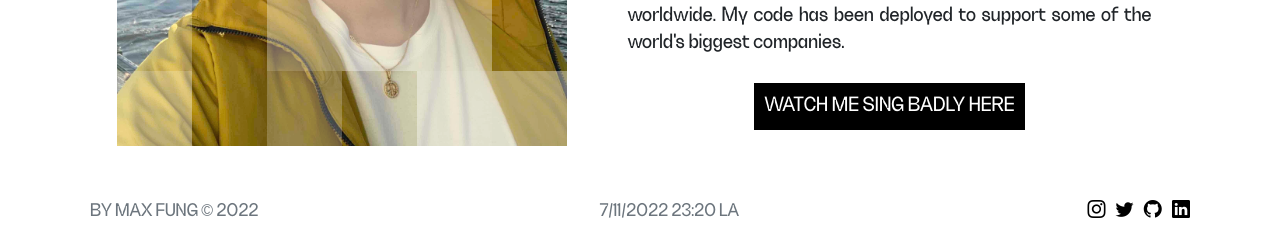
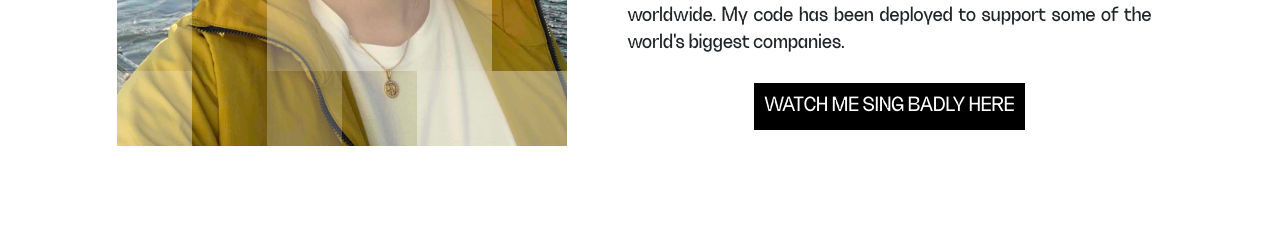
Before and after one commit to mxfng/bymaxfung.com, a Flask app: page /about in a window 1280 px wide. Shown: the part 559-800 px from the top of the page. Run offline with Flask 2, Linux system fonts and the light colour scheme.

Commit message:
remove footer

```diff
--- a/app/templates/base.html
+++ b/app/templates/base.html
@@ -56,20 +56,6 @@
     <section class="content">
         {% block content %}{% endblock %}
     </section>
-    <footer class="footer">
-        <div class="d-flex justify-content-between">
-            <span class="text-muted">By Max Fung <span style="font-family: sans-serif;">©</span> {{ now.year }}</span>
-            <span class="text-muted d-none d-sm-block">
-                {{ now.month }}/{{ now.day }}/{{ now.year }} {{ now.hour }}:{% if now.minute < 10 %}0{% endif %}{{now.minute }} LA
-            </span>
-            <div class="footer-icons">
-                <a href="{{ instagram }}" target="_blank"><i class="bi-instagram"></i></a>
-                <a href="{{ twitter }}" target="_blank"><i class="bi-twitter"></i></a>
-                <a href="{{ github }}" target="_blank"><i class="bi-github"></i></a>
-                <a href="{{ linkedin }}" target="_blank"><i class="bi-linkedin"></i></a>
-            </div>
-        </div>
-    </footer>
 </body>
 <script
     src="https://cdn.jsdelivr.net/npm/bootstrap@5.2.0-beta1/dist/js/bootstrap.bundle.min.js"
```
